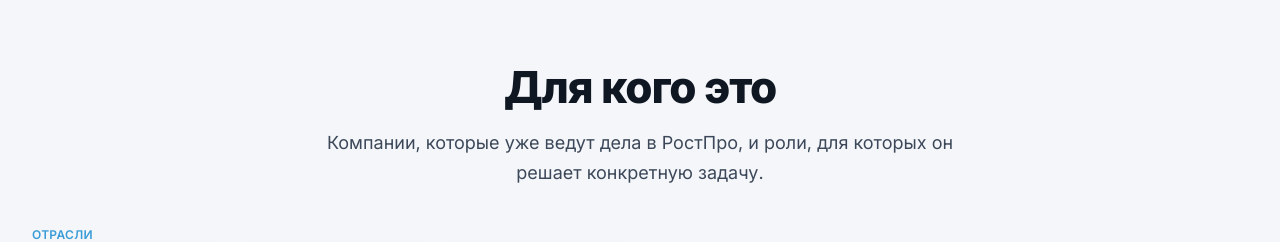
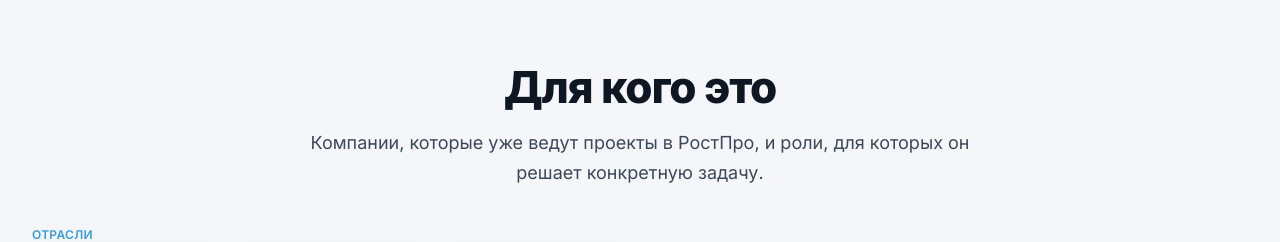
Before and after one commit to seleznevkv/planr-site, a Next.js app: page / in a window 1280 px wide. Shown: the part 1780-2022 px from the top of the page. Built offline with nearby package versions, Linux system fonts and the light colour scheme.

Commit message:
Tweak "Для кого это" description wording again
"ведут дела в РостПро" -> "ведут проекты в РостПро"

Co-Authored-By: Claude Sonnet 5 <noreply@anthropic.com>

```diff
--- a/app/page.tsx
+++ b/app/page.tsx
@@ -147,7 +147,7 @@ export default function HomePage() {
 
       {/* Блок 3 — Для кого это: отрасли + роли (объединено, поднято) */}
       <Section size="sm">
-        <SectionHeading title="Для кого это" description="Компании, которые уже ведут дела в РостПро, и роли, для которых он решает конкретную задачу." />
+        <SectionHeading title="Для кого это" description="Компании, которые уже ведут проекты в РостПро, и роли, для которых он решает конкретную задачу." />
         <Reveal delay={0.1}>
           <p className="mt-10 text-xs font-semibold uppercase tracking-wide text-[var(--color-brand-blue)]">Отрасли</p>
           <div className="mt-4">
```
